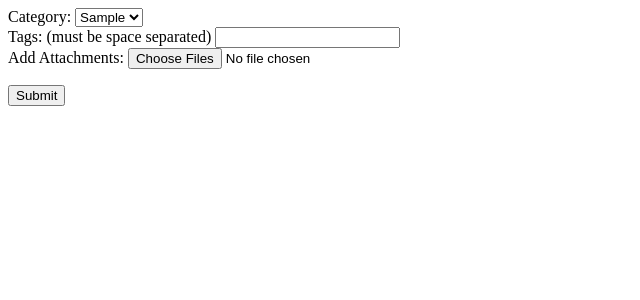
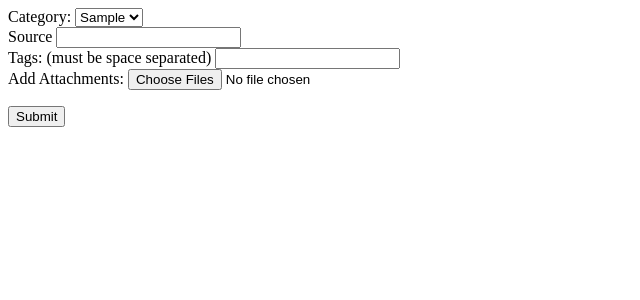
Before and after one commit to aakashswain001/AWallpaper_backend, a PHP site: page /admin/upload.php in a window 1280 px wide. Shown: the top 300 px of the page, without its empty margins (0-640 px from the left). Run offline with PHP 8.4, Linux system fonts and the light colour scheme; the visitor is signed in with stand-in values (Sample User, id 1); tables that the repository leaves empty or names only in its code hold one stand-in row (values such as "Sample post").

Commit message:
Source downloads likes added in image upload

```diff
--- a/admin/upload.php
+++ b/admin/upload.php
@@ -22,7 +22,7 @@ if (isset($_POST['submit'])) {
                 //save the filename
                 $shortname = $_FILES['upload']['name'][$i];
                 $imageFileType = strtolower(pathinfo($shortname, PATHINFO_EXTENSION));
-                $finalPath = round(microtime(true) * 1000).'.'.$imageFileType;
+                $finalPath = round(microtime(true) * 1000) . '.' . $imageFileType;
                 //save the url and the file
                 $filePath = "../uploads/" . $finalPath;
 
@@ -55,7 +55,7 @@ function addImage($path)
     $image->image = $path;
     $image->category = $_POST['category'];
     $image->tag = $_POST['tag'];
-
+    $image->source = $_POST['source'];
     if ($image->create()) {
         echo "<br><br>Image successfully stored";
     } else {
@@ -90,6 +90,11 @@ function addImage($path)
             ?>
         </select>
     </div>
+
+    <div>
+        <label for='source'>Source</label>
+        <input type="text" name="source"/>
+    </div>
     <div>
         <label for='tag'>Tags: (must be space separated)</label>
         <input type="text" name="tag"/>
--- a/includes/images.php
+++ b/includes/images.php
@@ -13,6 +13,9 @@ class Image
     public $image;
     public $category;
     public $tag;
+    public $source;
+    public $downloads;
+    public $likes;
 
     public function __construct($db)
     {
@@ -26,7 +29,7 @@ class Image
         // query to insert record
         $query = "INSERT INTO      " . $this->table_name . "
             SET
-                image=:image,category=:category,tag=:tag";
+                image=:image,category=:category,tag=:tag,source=:source";
 
         // prepare query
         $stmt = $this->conn->prepare($query);
@@ -35,6 +38,7 @@ class Image
         $stmt->bindParam(":image", $this->image);
         $stmt->bindParam(":category", $this->category);
         $stmt->bindParam(":tag", $this->tag);
+        $stmt->bindParam(":source", $this->source);
 
         // execute query
         if ($stmt->execute()) {
```
